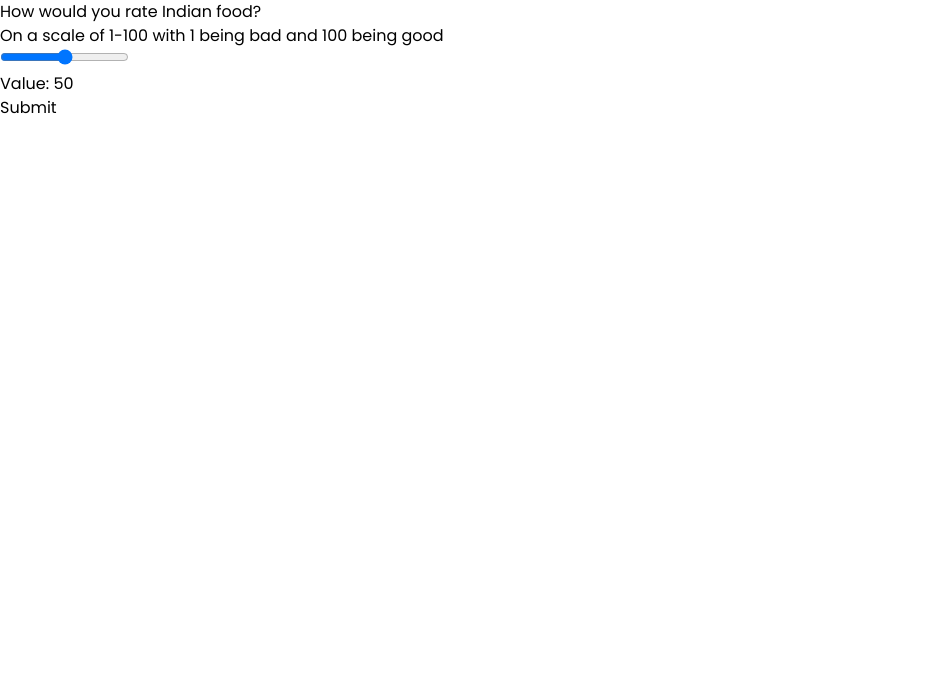
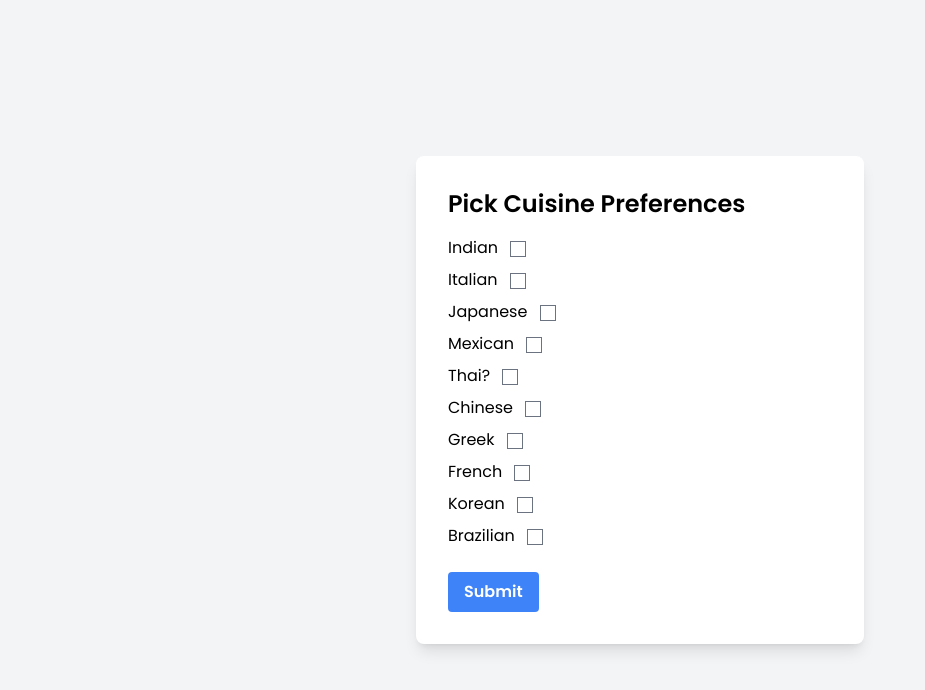
Before and after one commit to ASLaskin/SWE-Proj, a React (Vite) app in the folder client/: page /prefrences in a window 1280 px wide. Shown: the top 690 px of the page, without its empty margins (0-925 px from the left). Built offline with nearby package versions, Linux system fonts and the light colour scheme.

Commit message:
preferences

```diff
--- a/client/src/pages/prefrences.jsx
+++ b/client/src/pages/prefrences.jsx
@@ -2,132 +2,102 @@ import React, { useState } from "react";
 
 function App() {
   const [showResults, setShowResults] = useState(false);
-  const [score, setScore] = useState(0);
-  const [currentQuestion, setCurrentQuestion] = useState(0);
-  const [ratings, setRatings] = useState([]);
+  const [ratings, setRatings] = useState(Array(10).fill(false)); // Array with 10 false values
 
   const questions = [
     {
       cuisine: "Indian",
-      text: "How would you rate Indian food?",
-      description: "On a scale of 1-100 with 1 being bad and 100 being good",
+      text: "Indian",
     },
     {
       cuisine: "Italian",
-      text: "What are your thoughts on Italian cuisine?",
-      description: "Rate it from 1 to 100",
+      text: "Italian",
     },
     {
       cuisine: "Japanese",
-      text: "How do you feel about Japanese food?",
-      description: "Give it a score between 1 and 100",
+      text: "Japanese",
     },
     {
       cuisine: "Mexican",
-      text: "What's your opinion on Mexican dishes?",
-      description: "Rate them from 1 to 100",
+      text: "Mexican",
     },
     {
       cuisine: "Thai",
-      text: "How much do you enjoy Thai food?",
-      description: "Scale of 1 to 100",
+      text: "Thai?",
     },
     {
       cuisine: "Chinese",
-      text: "Rate Chinese cuisine:",
-      description: "1 (not a fan) to 100 (love it)",
+      text: "Chinese",
     },
     {
       cuisine: "Greek",
-      text: "What's your preference for Greek food?",
-      description: "Score it from 1 to 100",
+      text: "Greek",
     },
     {
       cuisine: "French",
-      text: "How would you rate French cuisine?",
-      description: "On a scale of 1-100",
+      text: "French",
     },
     {
       cuisine: "Korean",
-      text: "Opinion on Korean dishes?",
-      description: "Give it a score between 1 and 100",
+      text: "Korean",
     },
     {
       cuisine: "Brazilian",
-      text: "What's your overall impression of Brazilian food?",
-      description: "Rate it from 1 to 100",
+      text: "Brazilian",
     },
   ];
 
-  const handleSliderChange = (event) => {
-    const rating = parseInt(event.target.value, 10);
-    setScore(rating);
+  const handleCheckboxChange = (event, index) => {
+    const updatedRatings = [...ratings];
+    updatedRatings[index] = event.target.checked;
+    setRatings(updatedRatings);
   };
 
   const handleAnswerSubmit = () => {
-    const updatedRatings = [...ratings];
-    updatedRatings[currentQuestion] = score;
-    setRatings(updatedRatings);
-
-    if (currentQuestion === questions.length - 1) {
     setShowResults(true);
-    } else {
-      setCurrentQuestion(currentQuestion + 1);
-    }
-
-    localStorage.setItem("ratings", JSON.stringify(updatedRatings));
+    localStorage.setItem("ratings", JSON.stringify(ratings));
   };
 
   React.useEffect(() => {
-    const storedRatings = JSON.parse(localStorage.getItem("ratings")) || [];
+    const storedRatings = JSON.parse(localStorage.getItem("ratings")) || Array(10).fill(false);
     setRatings(storedRatings);
   }, []);
 
   return (
-    <div className="App">
+    <div className="bg-gray-100 min-h-screen flex items-center justify-center">
+      <div className="max-w-md w-full bg-white p-8 rounded-lg shadow-lg">
         {showResults ? (
-        <div>
-          <h2>Preferences</h2>
+          <div className="results-container">
+            <h2 className="text-2xl font-semibold mb-4">Preferences</h2>
             {questions.map((question, index) => (
-            <p key={index}>
-              {question.cuisine}: {ratings[index]}
+              <p key={index} className="mb-2">
+                {question.cuisine}: {ratings[index] ? "Yes" : "No"}
               </p>
             ))}
           </div>
         ) : (
-        <div>
-          <p>{questions[currentQuestion].text}</p>
-          <p>{questions[currentQuestion].description}</p>
-          <Slider onChange={handleSliderChange} />
-          <button onClick={handleAnswerSubmit}>Submit</button>
+          <div className="form-container">
+            <h2 className="text-2xl font-semibold mb-4">Pick Cuisine Preferences</h2>
+            {questions.map((question, index) => (
+              <div className="checkbox-item mb-2" key={index}>
+                <p className="flex items-center">
+                  {question.text}&nbsp;
+                  <label className="ml-2">
+                    <input
+                      type="checkbox"
+                      checked={ratings[index]}
+                      onChange={(event) => handleCheckboxChange(event, index)}
+                    />
+                  </label>
+                </p>
+              </div>
+            ))}
+            <button className="mt-4 bg-blue-500 hover:bg-blue-600 text-white font-semibold py-2 px-4 rounded" onClick={handleAnswerSubmit}>Submit</button>
           </div>
         )}
+      </div>
     </div>
   );
 }
 
-const Slider = ({ onChange }) => {
-  const [value, setValue] = useState(50);
-
-  const handleChange = (event) => {
-    const newValue = parseInt(event.target.value, 10);
-    setValue(newValue);
-    onChange(event); // Notify parent component about the change
-  };
-
-  return (
-    <div>
-      <input
-        type="range"
-        min={0}
-        max={100}
-        value={value}
-        onChange={handleChange}
-      />
-      <p>Value: {value}</p>
-    </div>
-  );
-};
-
-
 export default App;
```
Lines whose indentation alone changed are shown as unchanged.
